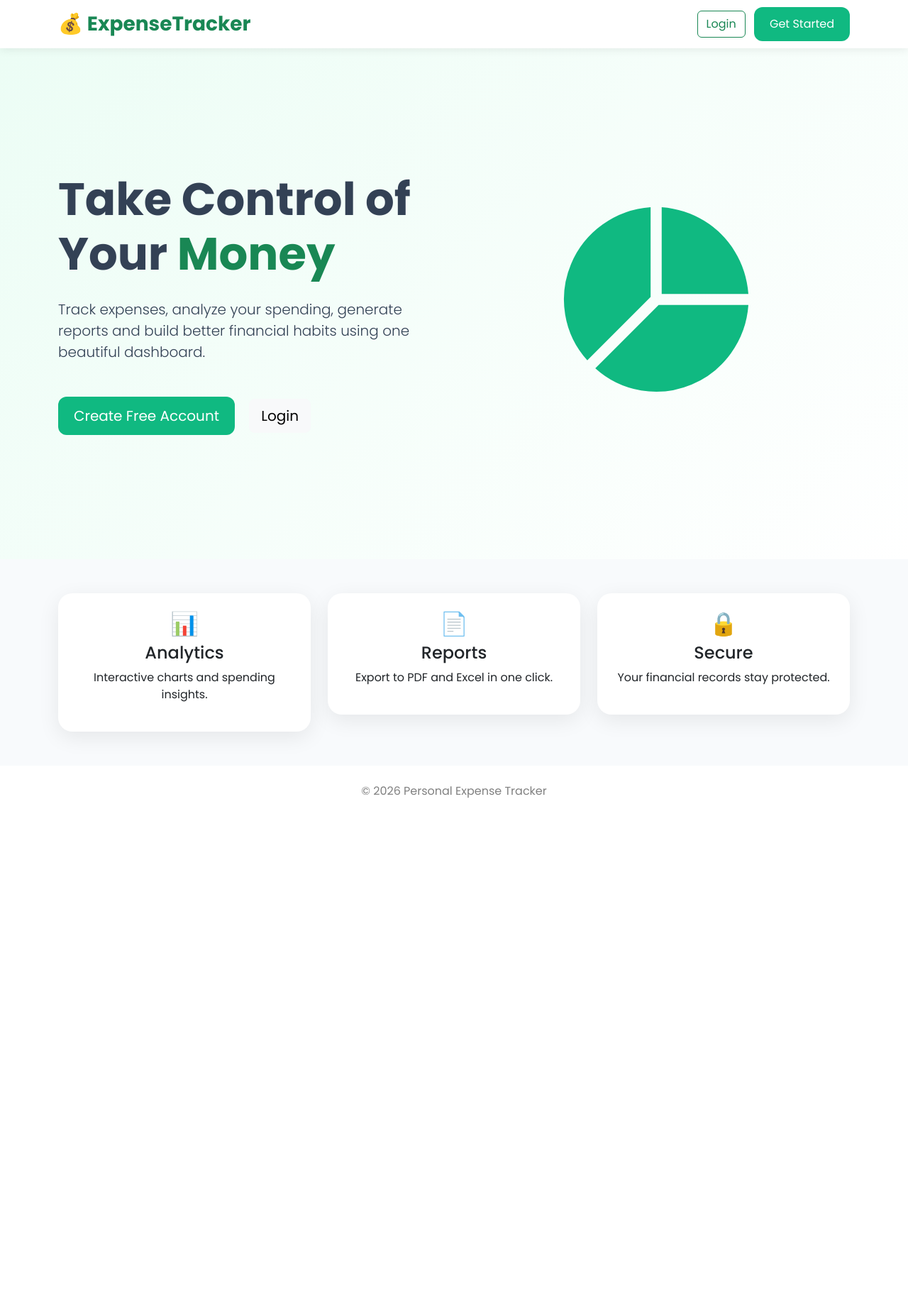
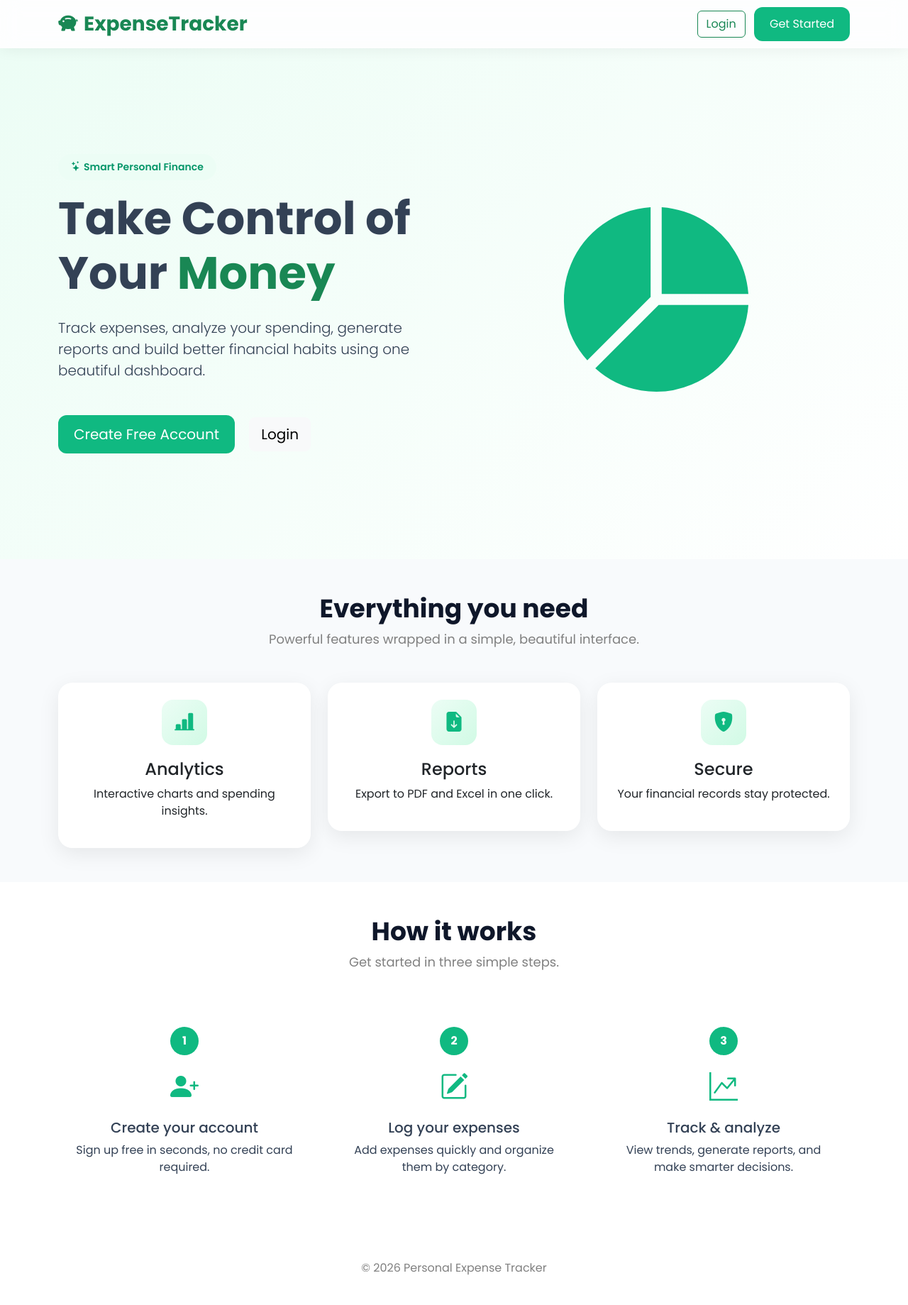
Before and after one commit to michaelmugeni/personal-expense-tracker, a Flask app: page / in a window 1280 px wide. Shown: the whole page at 71% size. Before the commit the page ends 1125 px from the top, so only its background shows below. Run offline with Flask 3, Linux system fonts and the light colour scheme; parts of the project's set-up code (start-up, migrations or seed data) failed here and were passed over.

Commit message:
updated landing page

```diff
--- a/app.py
+++ b/app.py
@@ -1,4 +1,3 @@
-ear
 import matplotlib.pyplot as plt
 import os
 from reportlab.platypus import SimpleDocTemplate, Table, TableStyle
--- a/static/css/style.css
+++ b/static/css/style.css
@@ -238,3 +238,113 @@ footer{
     transform:translateY(-2px);
 
 }
+
+/* ===========================================================
+   LANDING PAGE ENHANCEMENTS (added — nothing above this line
+   was modified; all existing rules kept exactly as-is)
+=========================================================== */
+
+/* Glass sticky navbar for landing page */
+.navbar-glass{
+    background:rgba(255,255,255,.75);
+    backdrop-filter:blur(14px);
+    -webkit-backdrop-filter:blur(14px);
+    box-shadow:0 2px 20px rgba(0,0,0,.06);
+    transition:.3s;
+}
+
+/* Hero badge pill */
+.hero-badge{
+    display:inline-flex;
+    align-items:center;
+    background:#ECFDF5;
+    color:#059669;
+    padding:8px 18px;
+    border-radius:999px;
+    font-weight:600;
+    font-size:14px;
+}
+
+/* Fade-in-up entrance animation */
+@keyframes fadeInUp{
+    from{
+        opacity:0;
+        transform:translateY(30px);
+    }
+    to{
+        opacity:1;
+        transform:translateY(0);
+    }
+}
+
+.fade-in-up{
+    opacity:0;
+    animation:fadeInUp .8s ease forwards;
+}
+
+.fade-in-delay-1{
+    animation-delay:.2s;
+}
+
+/* Section headings */
+.section-title{
+    font-size:36px;
+    font-weight:700;
+    color:#0F172A;
+}
+
+.section-subtitle{
+    color:gray;
+    font-size:18px;
+}
+
+/* Feature icon circle */
+.feature-icon-wrap{
+    width:64px;
+    height:64px;
+    border-radius:16px;
+    background:linear-gradient(135deg,#ECFDF5,#D1FAE5);
+    display:flex;
+    align-items:center;
+    justify-content:center;
+    font-size:28px;
+    color:#10B981;
+    margin:0 auto 20px;
+}
+
+/* How it works section */
+.steps-section{
+    background:white;
+}
+
+.step-card{
+    text-align:center;
+    padding:30px 20px;
+    border-radius:20px;
+    transition:.35s;
+}
+
+.step-card:hover{
+    transform:translateY(-6px);
+    box-shadow:0 20px 40px rgba(0,0,0,.08);
+}
+
+.step-number{
+    width:40px;
+    height:40px;
+    border-radius:50%;
+    background:#10B981;
+    color:white;
+    display:flex;
+    align-items:center;
+    justify-content:center;
+    font-weight:700;
+    margin:0 auto 15px;
+}
+
+.step-icon{
+    font-size:40px;
+    color:#10B981;
+    margin-bottom:15px;
+    display:block;
+}
--- a/templates/index.html
+++ b/templates/index.html
@@ -26,12 +26,12 @@
 
 <!-- NAVBAR -->
 
-<nav class="navbar navbar-expand-lg bg-white">
+<nav class="navbar navbar-expand-lg navbar-glass sticky-top">
 
     <div class="container">
 
         <a class="navbar-brand fw-bold fs-3 text-success" href="/">
-            💰 ExpenseTracker
+            <i class="bi bi-piggy-bank-fill me-2"></i>ExpenseTracker
         </a>
 
         <div>
@@ -58,9 +58,13 @@
 
 <div class="row align-items-center">
 
-<div class="col-lg-6">
+<div class="col-lg-6 fade-in-up">
 
-<h1 class="display-3 fw-bold">
+<span class="hero-badge">
+    <i class="bi bi-stars me-1"></i> Smart Personal Finance
+</span>
+
+<h1 class="display-3 fw-bold mt-3">
 
 Take Control of Your
 
@@ -100,7 +104,7 @@ Login
 
 </div>
 
-<div class="col-lg-6 text-center">
+<div class="col-lg-6 text-center fade-in-up fade-in-delay-1">
 
 <i class="bi bi-pie-chart-fill hero-icon"></i>
 
@@ -116,13 +120,20 @@ Login
 
 <section class="container py-5">
 
+<div class="text-center mb-5">
+    <h2 class="section-title">Everything you need</h2>
+    <p class="section-subtitle">Powerful features wrapped in a simple, beautiful interface.</p>
+</div>
+
 <div class="row g-4">
 
 <div class="col-md-4">
 
 <div class="card feature-card p-4">
 
-<h2>📊</h2>
+<div class="feature-icon-wrap">
+    <i class="bi bi-bar-chart-line-fill"></i>
+</div>
 
 <h4>Analytics</h4>
 
@@ -140,7 +151,9 @@ Interactive charts and spending insights.
 
 <div class="card feature-card p-4">
 
-<h2>📄</h2>
+<div class="feature-icon-wrap">
+    <i class="bi bi-file-earmark-arrow-down-fill"></i>
+</div>
 
 <h4>Reports</h4>
 
@@ -158,7 +171,9 @@ Export to PDF and Excel in one click.
 
 <div class="card feature-card p-4">
 
-<h2>🔒</h2>
+<div class="feature-icon-wrap">
+    <i class="bi bi-shield-lock-fill"></i>
+</div>
 
 <h4>Secure</h4>
 
@@ -167,6 +182,58 @@ Export to PDF and Excel in one click.
 Your financial records stay protected.
 
 </p>
+
+</div>
+
+</div>
+
+</div>
+
+</section>
+
+<!-- HOW IT WORKS -->
+
+<section class="steps-section py-5">
+
+<div class="container">
+
+<div class="text-center mb-5">
+    <h2 class="section-title">How it works</h2>
+    <p class="section-subtitle">Get started in three simple steps.</p>
+</div>
+
+<div class="row g-4">
+
+<div class="col-md-4">
+
+<div class="step-card">
+    <div class="step-number">1</div>
+    <i class="bi bi-person-plus-fill step-icon"></i>
+    <h5>Create your account</h5>
+    <p>Sign up free in seconds, no credit card required.</p>
+</div>
+
+</div>
+
+<div class="col-md-4">
+
+<div class="step-card">
+    <div class="step-number">2</div>
+    <i class="bi bi-pencil-square step-icon"></i>
+    <h5>Log your expenses</h5>
+    <p>Add expenses quickly and organize them by category.</p>
+</div>
+
+</div>
+
+<div class="col-md-4">
+
+<div class="step-card">
+    <div class="step-number">3</div>
+    <i class="bi bi-graph-up-arrow step-icon"></i>
+    <h5>Track &amp; analyze</h5>
+    <p>View trends, generate reports, and make smarter decisions.</p>
+</div>
 
 </div>
 
```
